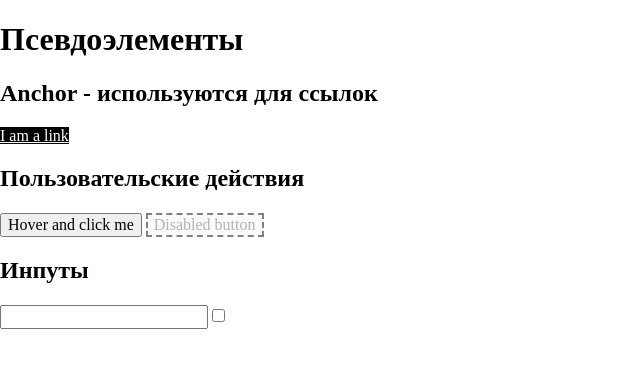
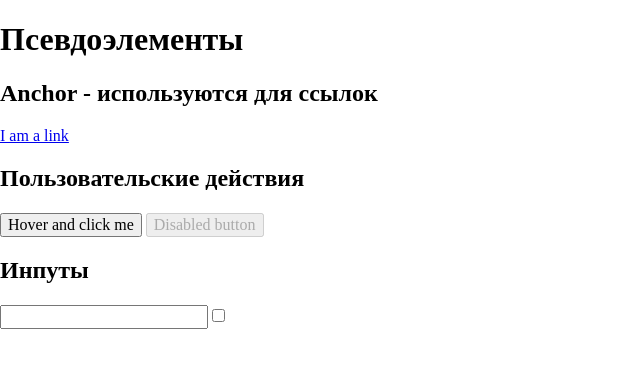
Before and after one commit to serhiy-grinvich/Gromcode-HTML_solutions, a plain HTML site: page pseudo_selectors/pseudo_selectors/index.html in a window 1280 px wide. Shown: the whole page, without its empty margins (0-640 px from the left). Drawn offline with nearby package versions, Linux system fonts and the light colour scheme.

Commit message:
try .2.0

```diff
--- a/pseudo_selectors/pseudo_selectors/styles.css
+++ b/pseudo_selectors/pseudo_selectors/styles.css
@@ -1,4 +1,4 @@
-.anchor:link {
+/*.anchor:link {
     background-color: black;
     color: white;
 
```
